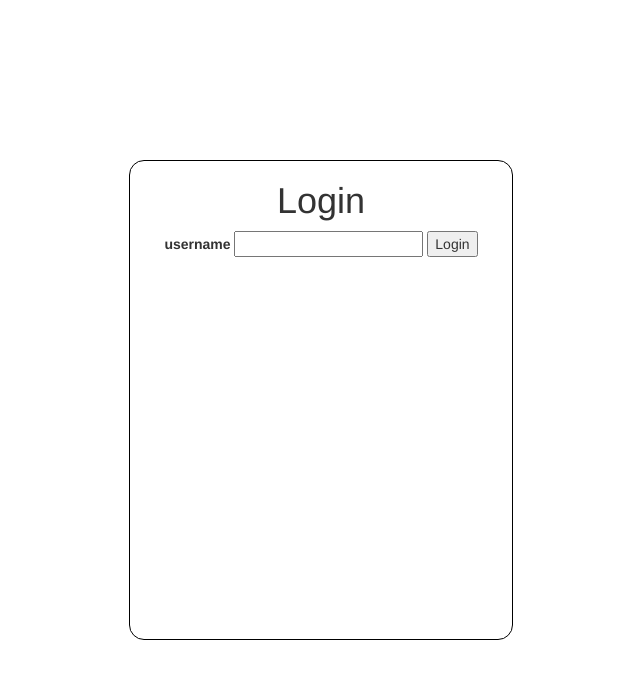
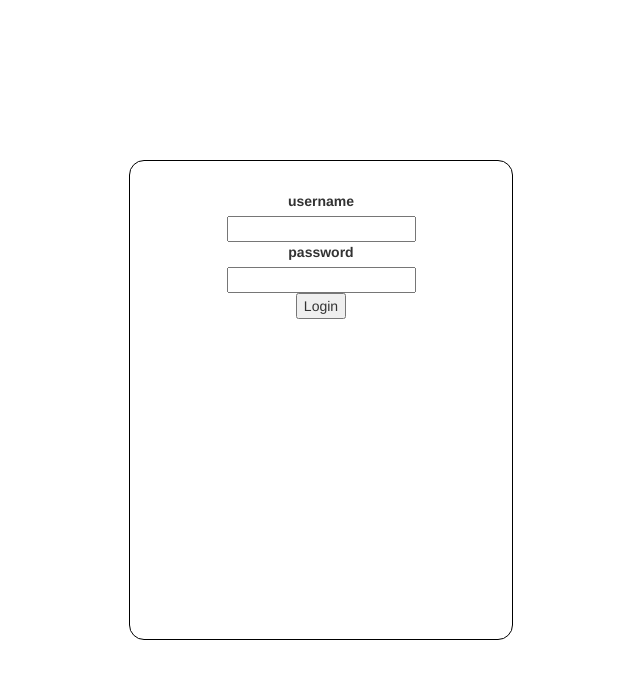
Before and after one commit to Dallas-Oliver/socket-chat-app, a website: page public/login/index.html in a window 1280 px wide. Shown: the whole page, without its empty margins (319-959 px from the left). Drawn offline with nearby package versions, Linux system fonts and the light colour scheme.

Commit message:
username details

```diff
--- a/public/login/index.html
+++ b/public/login/index.html
@@ -38,21 +38,27 @@
         text-align: center;
         border: 1px solid black;
         border-radius: 15px;
+
+        display: flex;
+        flex-direction: column;
+        align-items: center;
       }
     </style>
   </head>
   <body>
     <div id="container">
       <section id="login-form">
-        <h1 id="login-header">Login</h1>
-        <label for="input-field">username</label>
-        <input id="input-field" />
+        <h1 id="login-header"></h1>
+        <label for="username-input-field">username</label>
+        <input id="username-input-field" />
+        <label for="pass-input-field">password</label>
+        <input id="pass-input-field" />
         <button type="submit" id="login-button">Login</button>
       </section>
     </div>
 
     <script>
-      const inputField = document.getElementById("input-field");
+      const inputField = document.getElementById("username-input-field");
       const button = document.getElementById("login-button");
       let username;
 
@@ -61,6 +67,8 @@
 
         if (username) {
           window.location.href = `/login/${username}`;
+        } else {
+          window.location.href = `/chatroom`;
         }
       }
 
--- a/server.js
+++ b/server.js
@@ -8,10 +8,8 @@ app.use("/", express.static("public/login"));
 
 app.get("/login/:username", (req, res) => {
   const username = req.params.username;
+
   res.redirect(`/chatroom?username=${username}`);
-  // io.on("connection", function(socket) {
-  //   io.to(socket.id).emit("created username", username);
-  // });
 });
 
 // app.get("/chatroom", (req, res) => {
```
Also changed, not shown: public/chatroom/index.html (+11 -5 lines).
